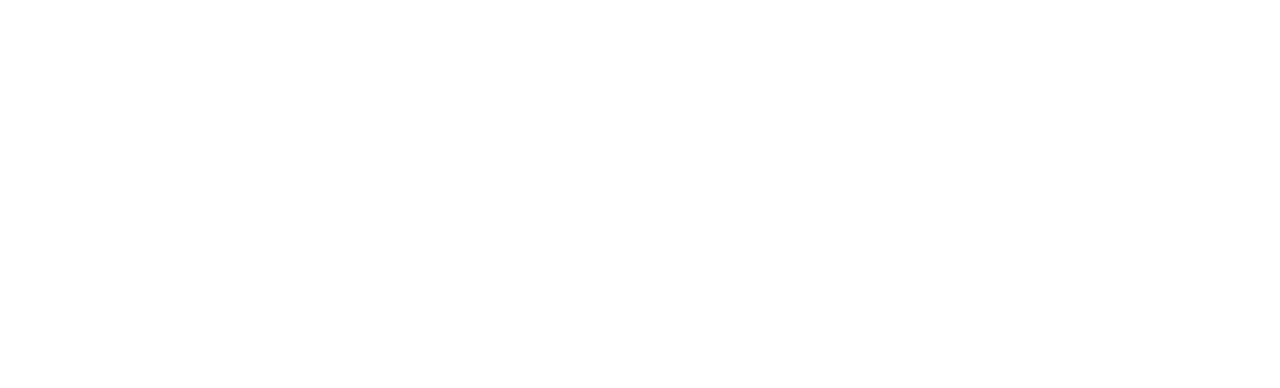
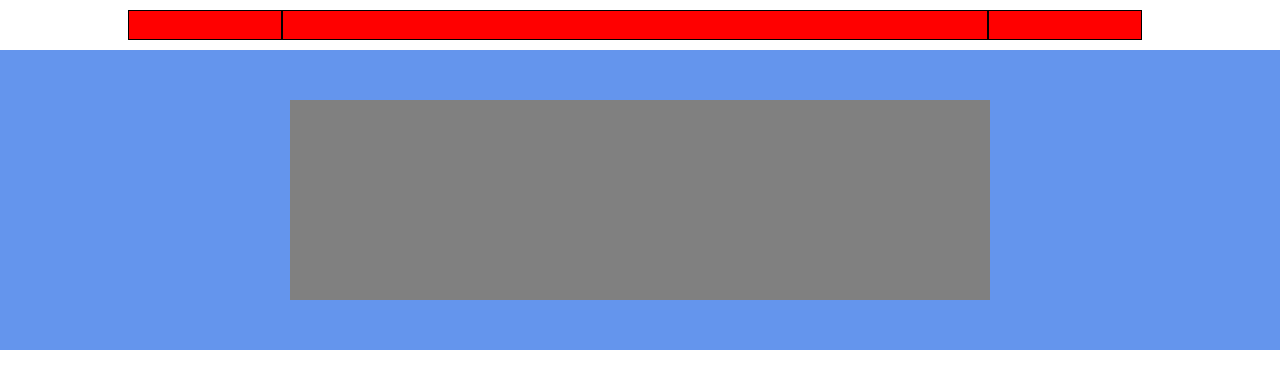
Before and after one commit to lorenzocutrera/htmlcss-struttura-discord, a plain HTML site: page index.html in a window 1280 px wide. Drawn offline with Linux system fonts and the light colour scheme.

Commit message:
add header

```diff
--- a/index.html
+++ b/index.html
@@ -11,31 +11,28 @@
 <body>
     <header>
         <nav class="sidebar">
-            <div></div>
-            <div></div>
-            <div></div>
+            <div class="menu"></div>
+            <div class="center_menu"></div>
+            <div class="menu"></div>
         </nav>
     </header>
 
 
 
     <main>
-        <secction class="start">
-            <div></div>
-        </secction>
+        <section class="start">
+            <div class="grey"></div>
+        </section>
 
 
-
-        <secction>
+        <section>
             <div class="container"></div>
-        </secction>
+        </section>
 
 
 
 
-        <secction></secction>
-        <secction></secction>
-        <secction></secction>
+
     </main>
 
 
--- a/style.css
+++ b/style.css
@@ -4,26 +4,57 @@
     box-sizing: border-box;
 }
 
-.sidebar .container {
+header {
+    height: 50px;
+    display: flex;
+}
+
+.sidebar {
+    display: flex;
     width: 80%;
     max-width: 1170px;
     margin: auto;
 }
 
+.center_menu{
+    width: 69%;
+    height: 30px;
+    border: 1px solid black;
+    background-color: red;
+}
+.menu {
+    height: 30px;
+    border: 1px solid black;
+    background-color: red;
+    width: 15%;
+}
+
+
+
 .start {
     background-color: cornflowerblue;
     min-height: 300px;
+    width: 100%;
+    display: flex;
+}
+
+.grey{
+    background-color: gray;
+    height: 200px;
+    width: 700px;
+    margin: auto;
 }
 
 section {
     min-height: 300px;
-}
-
-.sidebar {
-    background-color: red;
     display: flex;
 }
 
+
+
 .container {
     background-color: orange;
+    width: 80%;
+    max-width: 1170px;
+    margin: auto;
 }
```
